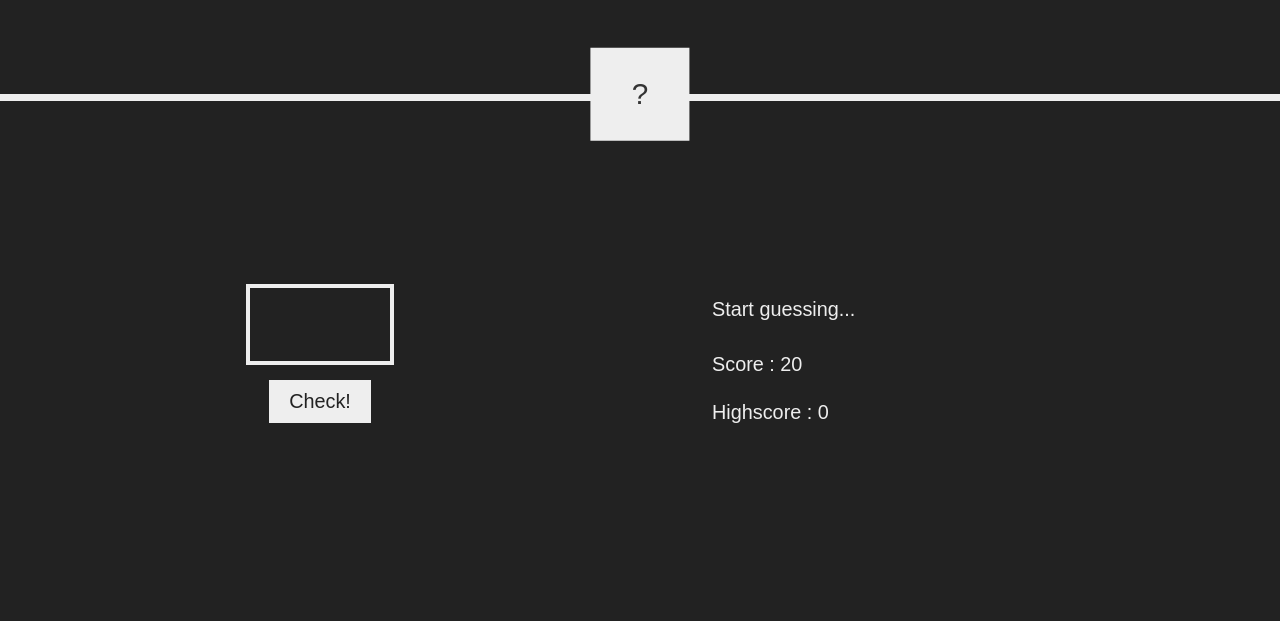
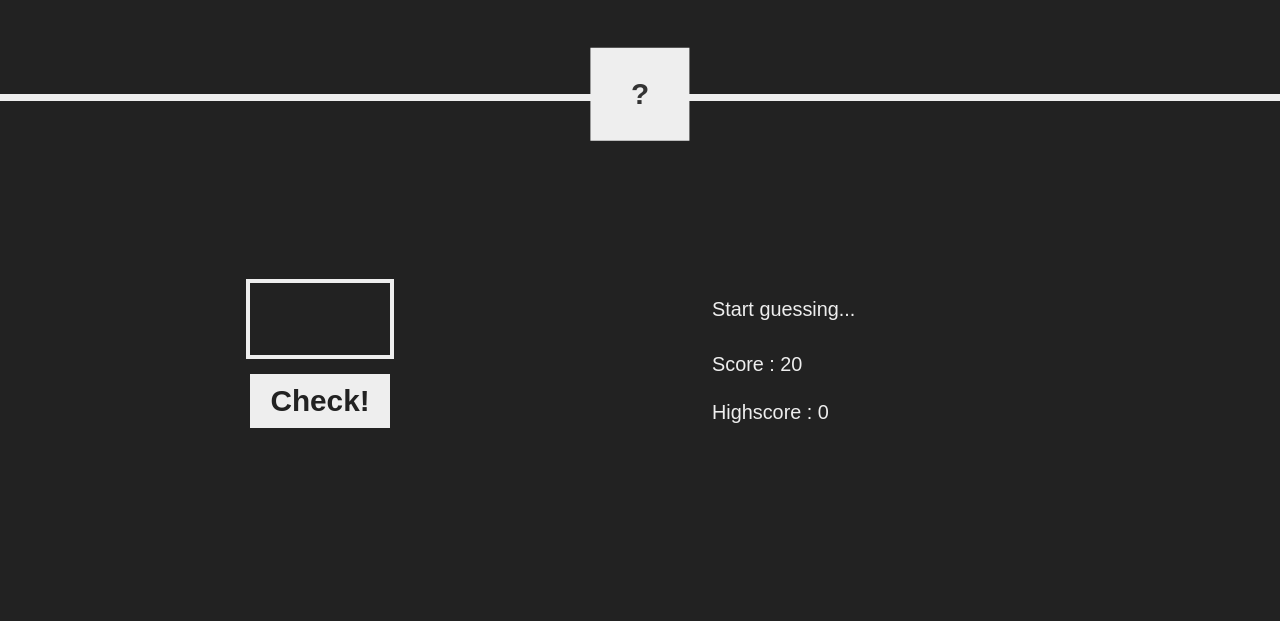
Before and after one commit to BrilliantPhoenix2024/Expert-JS-Journey, a plain HTML site: page DOM-and-Events/Guess-My-Number/index.html in a window 1280 px wide. Shown: the part 179-800 px from the top of the page. Drawn offline with Linux system fonts and the light colour scheme.

Commit message:
Modify style.css

```diff
--- a/DOM-and-Events/Guess-My-Number/style.css
+++ b/DOM-and-Events/Guess-My-Number/style.css
@@ -67,12 +67,13 @@ h1 {
     background-color: #eee;
     color: #222;
     border: none;
-    font-size: 2rem;
+    font-size: 3rem;
     text-align: center;
     padding: 10px 20px;
     cursor: pointer;
     font-family: inherit;
     margin: 15px;
+    font-weight: bold;
 }
 
 .again {
@@ -96,6 +97,7 @@ h1 {
     bottom: 0;
     left: 50%;
     transform: translate(-50%, 50%);
+    font-weight: bold;
 }
 
 .guess {
@@ -108,6 +110,7 @@ h1 {
     width: 15rem;
     text-align: center;
     display: block;
+    font-weight: bold;
     }
 
 .message {
```
